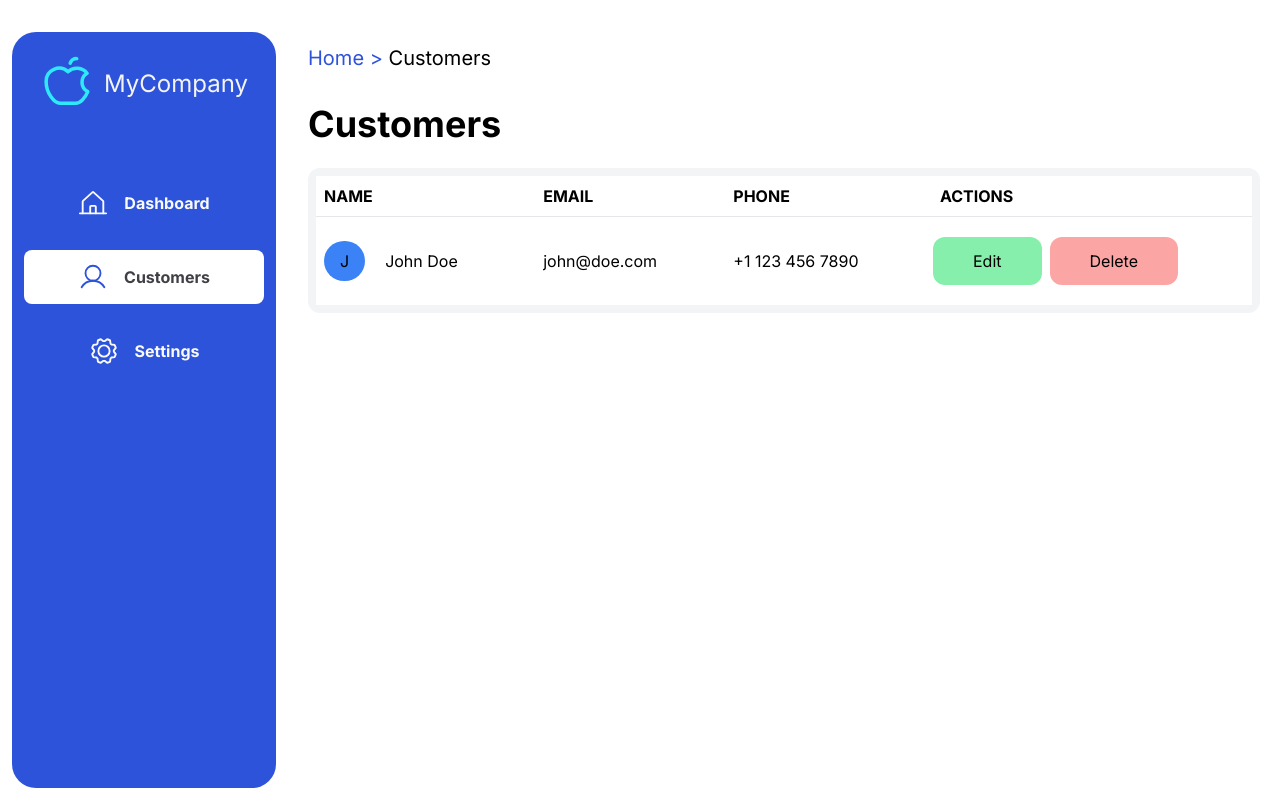
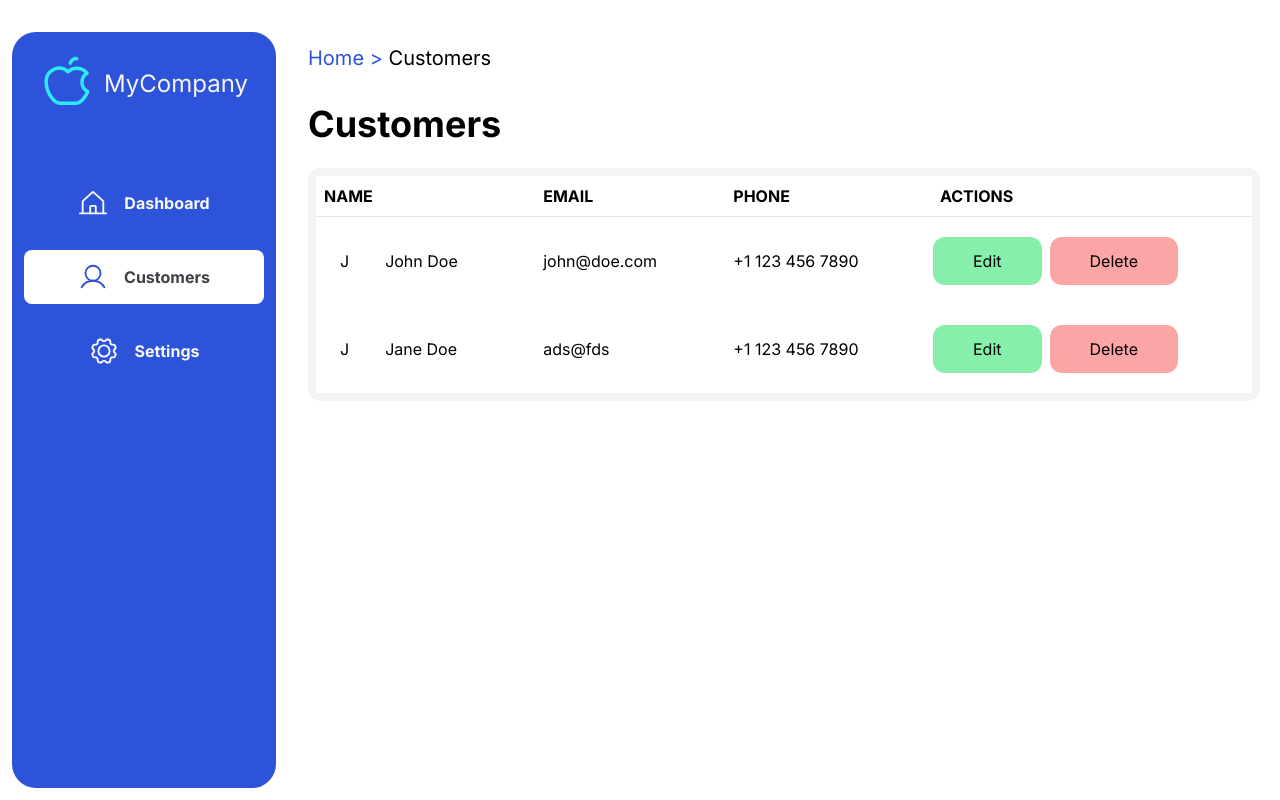
Before and after one commit to NathanSoa/les, a Next.js app in the folder frontend/: page /dashboard/customers in a window 1280 px wide. Built offline with nearby package versions, Linux system fonts and the light colour scheme.

Commit message:
feat: add randomize color

```diff
--- a/frontend/src/app/dashboard/customers/page.tsx
+++ b/frontend/src/app/dashboard/customers/page.tsx
@@ -1,12 +1,29 @@
+import { useRandomColor } from '@/app/hooks/useRandomColor'
 import Breadcrumb from '@/app/ui/breadcrumb'
 import Table from '@/app/ui/table'
+
 import { Metadata } from 'next'
 
 export const metadata: Metadata = {
   title: 'Customers',
+  description: 'Customers page',
 }
 
+const customers = [
+  {
+    name: 'John Doe',
+    email: 'john@doe.com',
+    phone: '+1 123 456 7890',
+  },
+  {
+    name: 'Jane Doe',
+    email: 'ads@fds',
+    phone: '+1 123 456 7890',
+  },
+]
+
 export default function Page() {
+  const getRandomColor = useRandomColor()
   const cellClassName = 'whitespace-nowrap bg-white px-2 py-5'
 
   return (
@@ -16,16 +33,23 @@ export default function Page() {
       <Table.Root>
         <Table.Header headers={['Name', 'Email', 'Phone']} />
         <Table.Body>
-          <td className={cellClassName}>
-            <div className="flex items-center gap-5">
-              <span className="block rounded-full bg-blue-500 px-4 py-2">
-                J
-              </span>
-              John Doe
-            </div>
-          </td>
-          <td className={cellClassName}>john@doe.com</td>
-          <td className={cellClassName}>+1 123 456 7890</td>
+          {customers.map((customer, index) => {
+            const color = getRandomColor()
+            const style = `block rounded-full px-4 py-2 ${color}`
+
+            return (
+              <Table.Row key={index}>
+                <td className={cellClassName}>
+                  <div className="flex items-center gap-5">
+                    <span className={style}>{customer.name[0]}</span>
+                    {customer.name}
+                  </div>
+                </td>
+                <td className={cellClassName}>{customer.email}</td>
+                <td className={cellClassName}>{customer.phone}</td>
+              </Table.Row>
+            )
+          })}
         </Table.Body>
       </Table.Root>
     </div>
--- /dev/null
+++ b/frontend/src/app/hooks/useRandomColor.ts
@@ -0,0 +1,10 @@
+export function useRandomColor() {
+  const colors = ['red', 'green', 'blue', 'yellow', 'pink', 'purple']
+
+  function getColor() {
+    const randomIndex = Math.floor(Math.random() * colors.length)
+    return `bg-${colors[randomIndex]}-500`
+  }
+
+  return getColor
+}
--- a/frontend/src/app/ui/table.tsx
+++ b/frontend/src/app/ui/table.tsx
@@ -28,8 +28,11 @@ function TableHeader({ headers }: TableHeaderProps) {
 }
 
 function TableBody({ children }: { children: ReactNode }) {
+  return <tbody>{children}</tbody>
+}
+
+function TableRow({ children }: { children: ReactNode }) {
   return (
-    <tbody>
     <tr>
       {children}
       <td className="whitespace-nowrap bg-white py-5">
@@ -39,7 +42,6 @@ function TableBody({ children }: { children: ReactNode }) {
         </div>
       </td>
     </tr>
-    </tbody>
   )
 }
 
@@ -47,6 +49,7 @@ const Table = {
   Root: TableRoot,
   Header: TableHeader,
   Body: TableBody,
+  Row: TableRow,
 }
 
 export default Table
```
Lines whose indentation alone changed are shown as unchanged.
